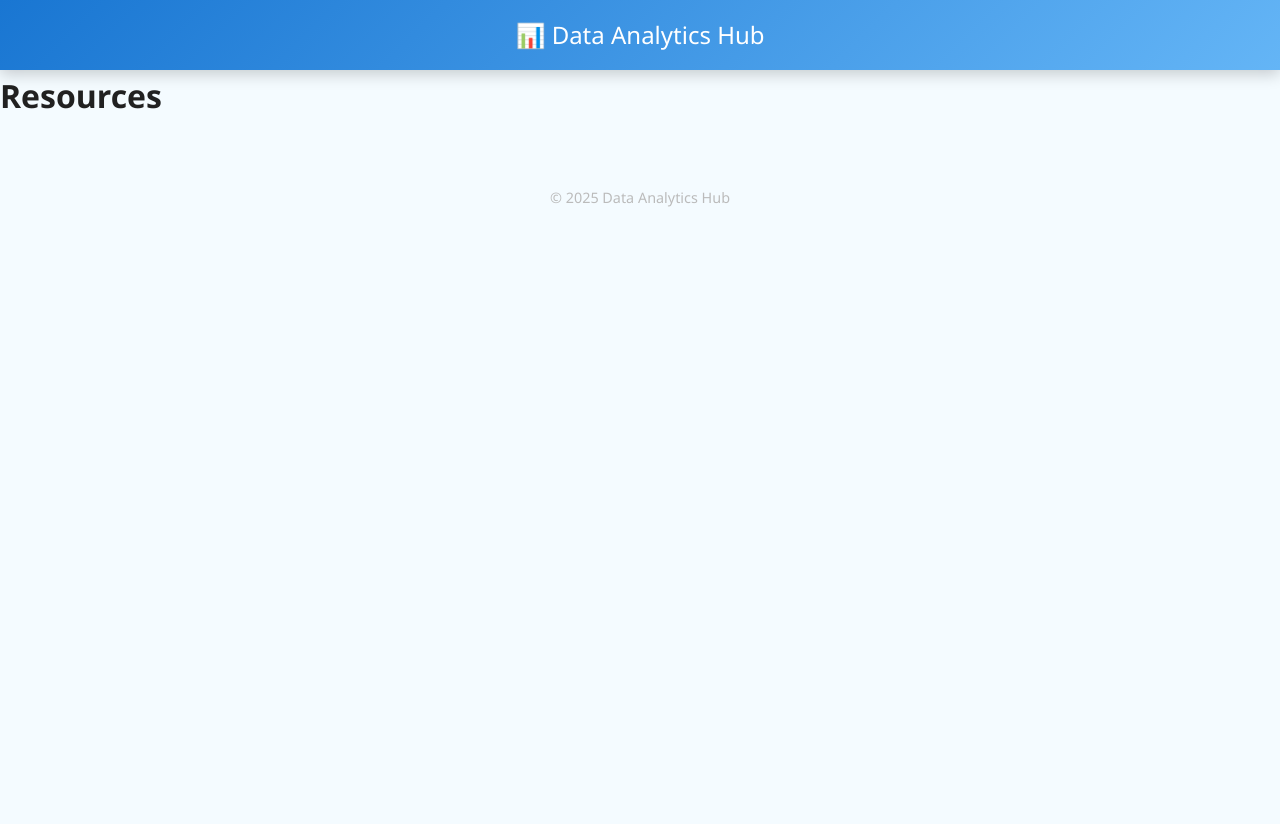
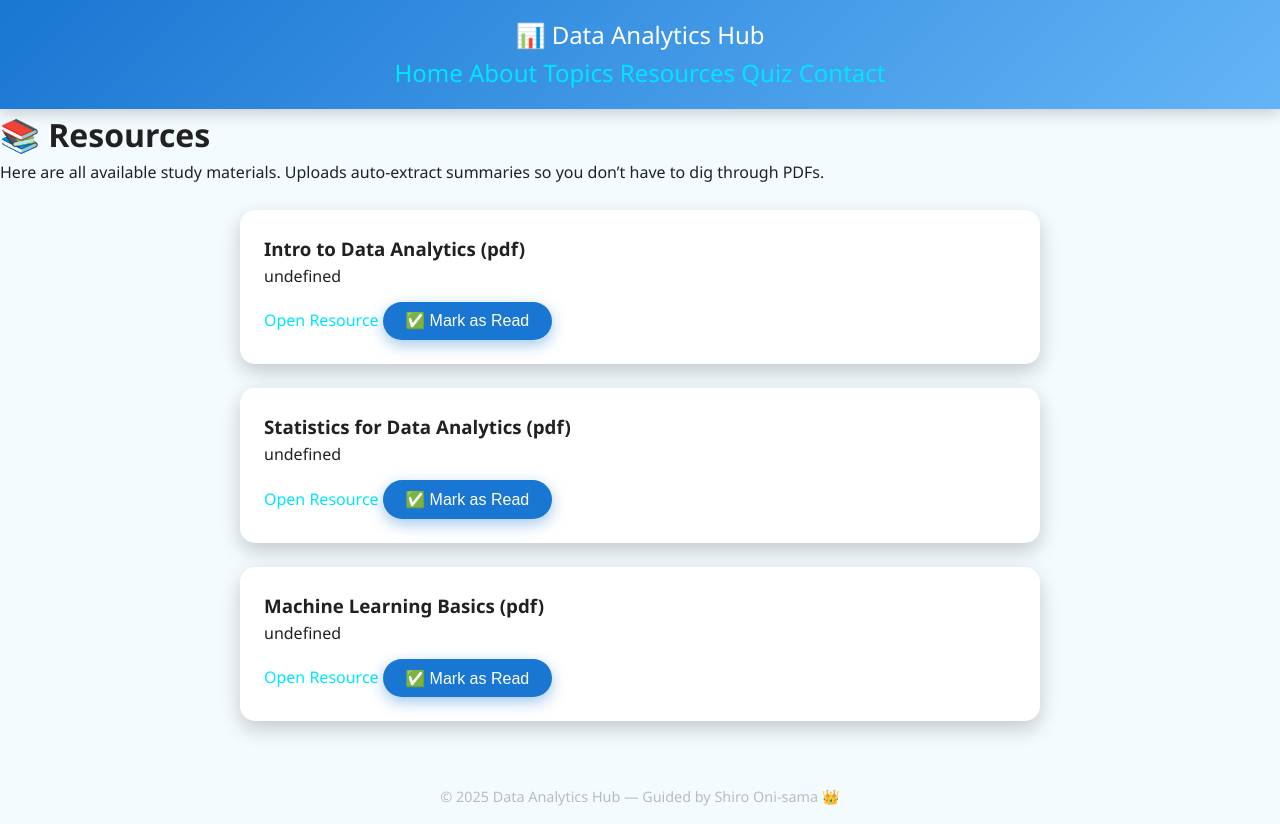
Before and after one commit to shiroonigami23-ui/Data-Analytics, a website: page resources.html in a window 1280 px wide. Before the commit the page ends 800 px from the top, so only its background shows below. Drawn offline with Linux system fonts and the light colour scheme.

Commit message:
Update resources.html

```diff
--- a/resources.html
+++ b/resources.html
@@ -1 +1,59 @@
-<!doctype html><html lang='en'><head><meta charset='utf-8'><meta name='viewport' content='width=device-width,initial-scale=1'><title>Resources - Data Analytics Hub</title><link rel='stylesheet' href='style.css'><script defer src='script.js'></script></head><body><header class='site-header'><div class='brand'>📊 Data Analytics Hub</div></header><main class='container'><h1>Resources</h1><div id='resourceCards' class='cards-grid'></div></main><footer class='site-footer'>© 2025 Data Analytics Hub</footer></body></html>
+<!doctype html>
+<html lang="en">
+<head>
+<meta charset="utf-8">
+<meta name="viewport" content="width=device-width,initial-scale=1">
+<title>Resources - Data Analytics Hub</title>
+<link rel="stylesheet" href="style.css">
+<script defer src="script.js"></script>
+<script defer src="badges.js"></script>
+</head>
+<body class="page-resources">
+<header class="site-header">
+  <div class="brand">📊 Data Analytics Hub</div>
+  <nav class="main-nav">
+    <a href="index.html">Home</a>
+    <a href="about.html">About</a>
+    <a href="topics.html">Topics</a>
+    <a href="resources.html" class="active">Resources</a>
+    <a href="quiz.html">Quiz</a>
+    <a href="contact.html">Contact</a>
+  </nav>
+</header>
+
+<main class="container">
+  <h1>📚 Resources</h1>
+  <p>Here are all available study materials. Uploads auto-extract summaries so you don’t have to dig through PDFs.</p>
+
+  <div id="resources-list">
+    <!-- update_site.py fills this -->
+  </div>
+</main>
+
+<footer class="site-footer">
+  © 2025 Data Analytics Hub — Guided by Shiro Oni-sama 👑
+</footer>
+
+<script>
+// Hook into resource cards
+document.addEventListener("DOMContentLoaded", () => {
+  const list = document.getElementById("resources-list");
+  fetch("resources.json")
+    .then(res => res.json())
+    .then(data => {
+      data.forEach(item => {
+        const card = document.createElement("div");
+        card.className = "card";
+        card.innerHTML = `
+          <h3>${item.title} (${item.type})</h3>
+          <p>${item.summary}</p>
+          <a href="${item.file}" target="_blank">Open Resource</a>
+          <button onclick="updateProgress('topics')">✅ Mark as Read</button>
+        `;
+        list.appendChild(card);
+      });
+    });
+});
+</script>
+</body>
+</html>
```
